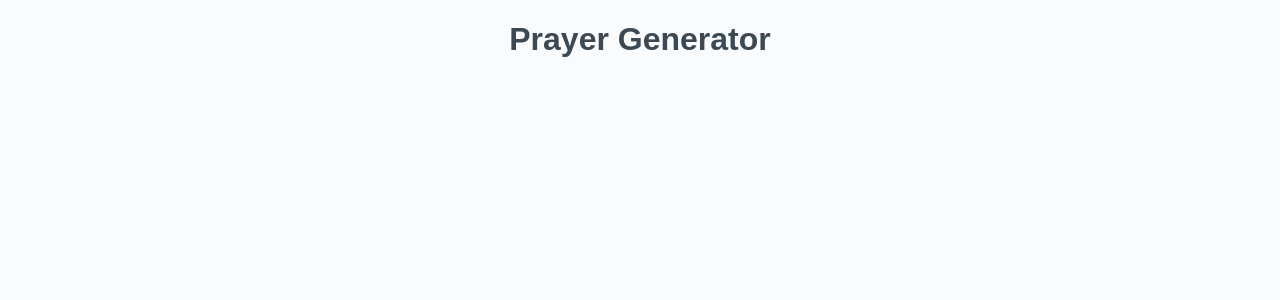
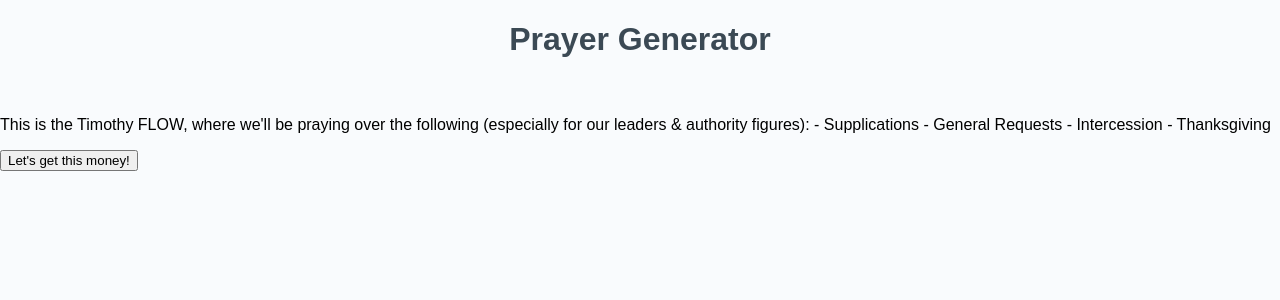
Before and after one commit to ExxtremeBattler/prayer-point-generator, a React (Create React App) app: page /Flows/Timothy in a window 1280 px wide. Before the commit this address had no page. Shown: the top 300 px of the page. Built offline with nearby package versions, Linux system fonts and the light colour scheme.

Commit message:
timothy flow finished, V2 MVP achieved

```diff
--- a/src/App.js
+++ b/src/App.js
@@ -16,7 +16,8 @@ import GenerateSection from './components/GenerateSection.js';
 // FLOWS
 import FlowsSection from './components/FlowsSection.js';
 import Ephesians from './components/flows/Ephesians.js';
-import OurFather from './components/flows/ourFather.js';
+import OurFather from './components/flows/OurFather.js';
+import Timothy from './components/flows/Timothy';
 
 
 
@@ -33,7 +34,9 @@ function App() {
         <Route path="Generate" element={<GenerateSection />} />
         <Route path="flows" element={<FlowsSection />} />
         <Route path="/Flows/Ephesians" element={<Ephesians />} />
-        <Route path="/Flows/OurFather" element={<OurFather />} />  this ain't working yet - why?
+        <Route path="/Flows/OurFather" element={<OurFather />} />
+        <Route path="/Flows/Timothy" element={<Timothy />} />
+
 
 
       </Routes>
--- a/src/components/FlowsSection.js
+++ b/src/components/FlowsSection.js
@@ -18,11 +18,6 @@ function FlowsSection() {
         <button> <Link to="OurFather"> The Our Father FLOW </Link> </button>
         <button> <Link to="Timothy"> The Timothy FLOW </Link> </button>
 
-        <Routes>
-            <Route path = "Ephesians" element = {<Ephesians />}></Route>
-        </Routes>
-
-
 
     </div>)
 
--- a/src/components/flows/Ephesians.js
+++ b/src/components/flows/Ephesians.js
@@ -3,7 +3,7 @@ import React from "react"
 function Ephesians() {
 
     return(<div>
-        <p> This is the Epehsians FLOW, where we'll be praying over the following:
+        <p> This is the Ephesians FLOW, where we'll be praying over the following:
              - Thanksgiving
              - Wisdom & Revelation
              - Eyes of Understanding
--- /dev/null
+++ b/src/components/flows/Timothy.js
@@ -0,0 +1,19 @@
+import React from "react"
+
+function Timothy() {
+
+    return(<div>
+        <p> This is the Timothy FLOW, where we'll be praying over the following (especially for our leaders & authority figures):
+             - Supplications
+             - General Requests
+             - Intercession
+             - Thanksgiving
+        </p>
+
+        <button> Let's get this money! </button>
+
+    </div>)
+
+}
+
+export default Timothy
```
Also changed, not shown: src/components/flows/OurFather.js (renamed from src/components/flows/ourFather.js).
